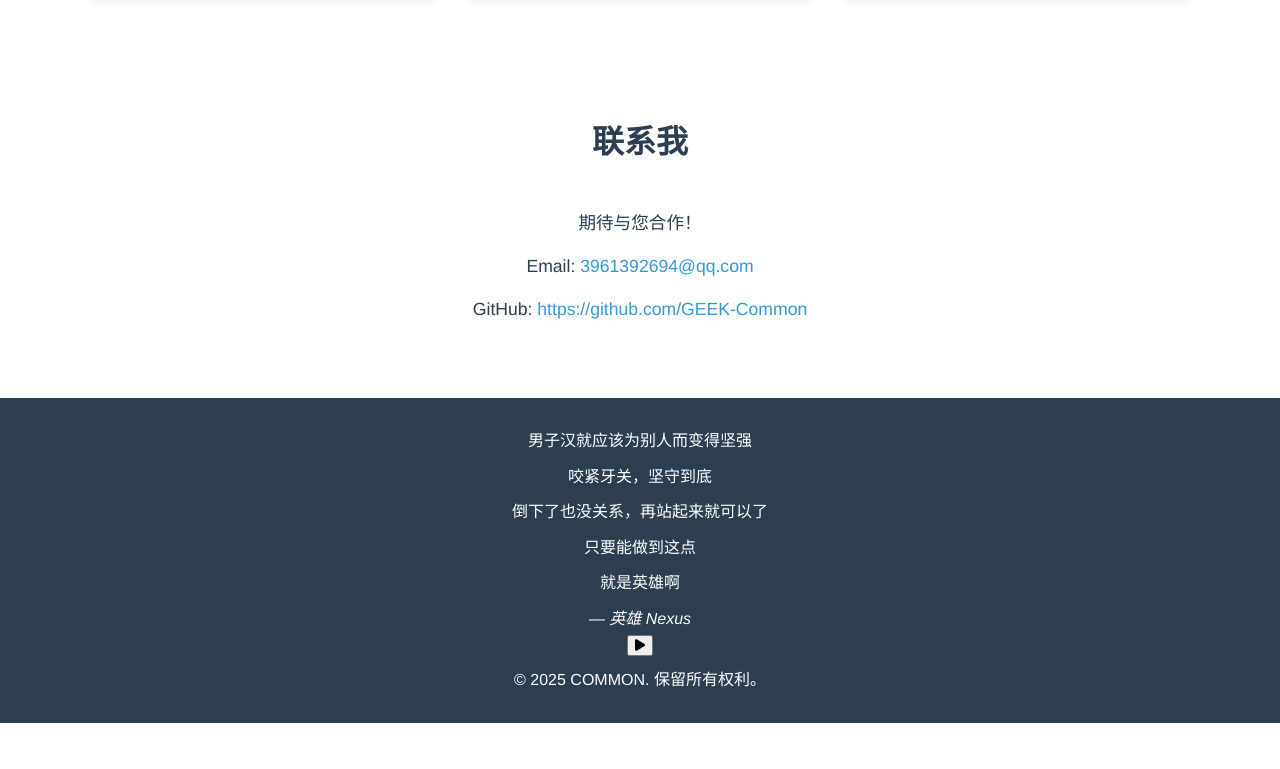
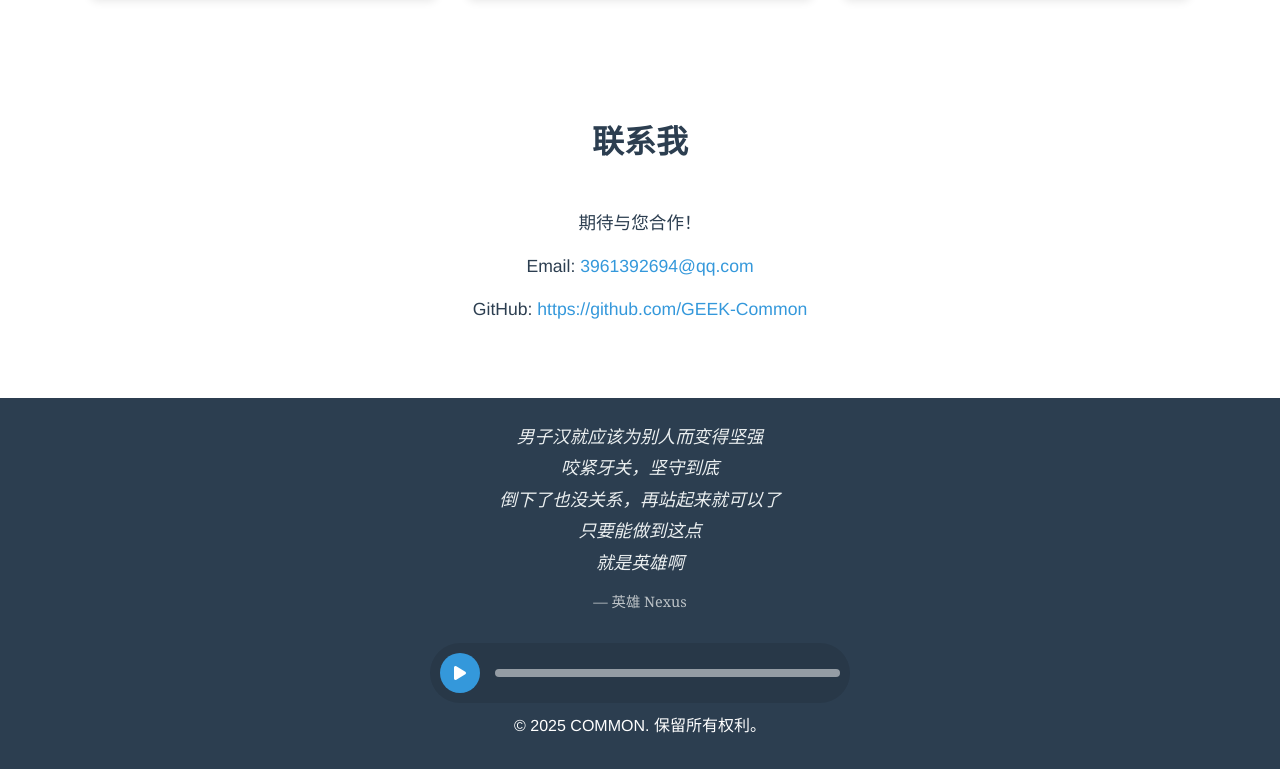
Before and after one commit to GEEK-Common/GEEK.github.io, a plain HTML site: page index.html in a window 1280 px wide. Shown: the part 1821-2590 px from the top of the page. Before the commit the page ends 2544 px from the top, so only its background shows below. Drawn offline with Linux system fonts and the light colour scheme.

Commit message:
Update style.css

```diff
--- a/style.css
+++ b/style.css
@@ -265,3 +265,78 @@ section h3 {
     font-size: 0.9rem;
     font-weight: 500;
 }
+/* --- 自定义音乐播放器样式 --- */
+.custom-player {
+    display: flex;
+    align-items: center;
+    justify-content: center;
+    gap: 15px;
+    margin-top: 20px;
+    padding: 10px;
+    background-color: rgba(0, 0, 0, 0.1);
+    border-radius: 50px;
+    max-width: 400px;
+    margin-left: auto;
+    margin-right: auto;
+}
+
+.player-btn {
+    background-color: var(--primary-color);
+    color: white;
+    border: none;
+    border-radius: 50%;
+    width: 40px;
+    height: 40px;
+    font-size: 16px;
+    cursor: pointer;
+    display: flex;
+    align-items: center;
+    justify-content: center;
+    transition: background-color 0.3s;
+}
+
+.player-btn:hover {
+    background-color: #2980b9; /* 悬停时颜色变深 */
+}
+
+.progress-container {
+    flex-grow: 1;
+    background-color: rgba(255, 255, 255, 0.5);
+    height: 8px;
+    border-radius: 5px;
+    cursor: pointer;
+}
+
+.progress {
+    background-color: var(--primary-color);
+    width: 0%; /* 初始宽度为0 */
+    height: 100%;
+    border-radius: 5px;
+}
+/* --- 歌词显示样式 --- */
+.lyrics-display {
+    text-align: center; /* 让歌词居中显示 */
+    color: var(--light-color); /* 使用浅色文字，因为页脚是深色的 */
+    margin-bottom: 30px; /* 在歌词和播放器之间增加一些间距 */
+    font-family: 'Georgia', 'Times New Roman', serif; /* 使用衬线字体，更有感觉 */
+    font-style: italic; /* 整体设为斜体 */
+}
+
+.lyrics-display p {
+    margin: 5px 0; /* 调整歌词行与行之间的间距 */
+    font-size: 1.1rem; /* 设置歌词的字体大小 */
+    line-height: 1.5; /* 增加行高，让文字不那么拥挤 */
+}
+
+.lyrics-display cite {
+    display: block; /* 让 <cite> 标签独占一行 */
+    margin-top: 15px; /* 在歌词和歌曲名之间增加间距 */
+    font-size: 0.9rem; /* 让歌曲名小一点 */
+    color: var(--gray-color); /* 使用灰色，不那么突出 */
+    font-style: normal; /* 取消浏览器默认给 cite 加的斜体，因为我们已经在父元素设置了 */
+}
+
+/* 调整版权文本的上边距，让它离播放器远一点 */
+.copyright-text {
+    margin-top: 30px;
+}
```
